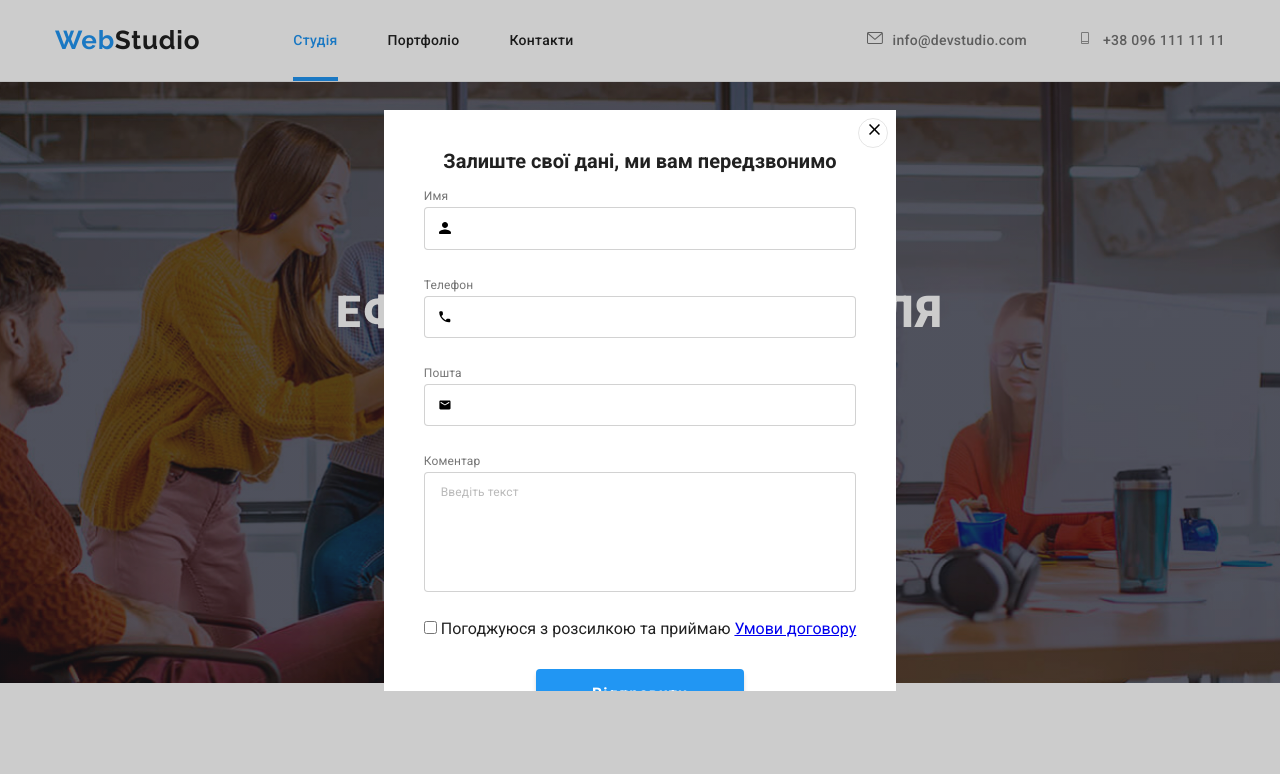
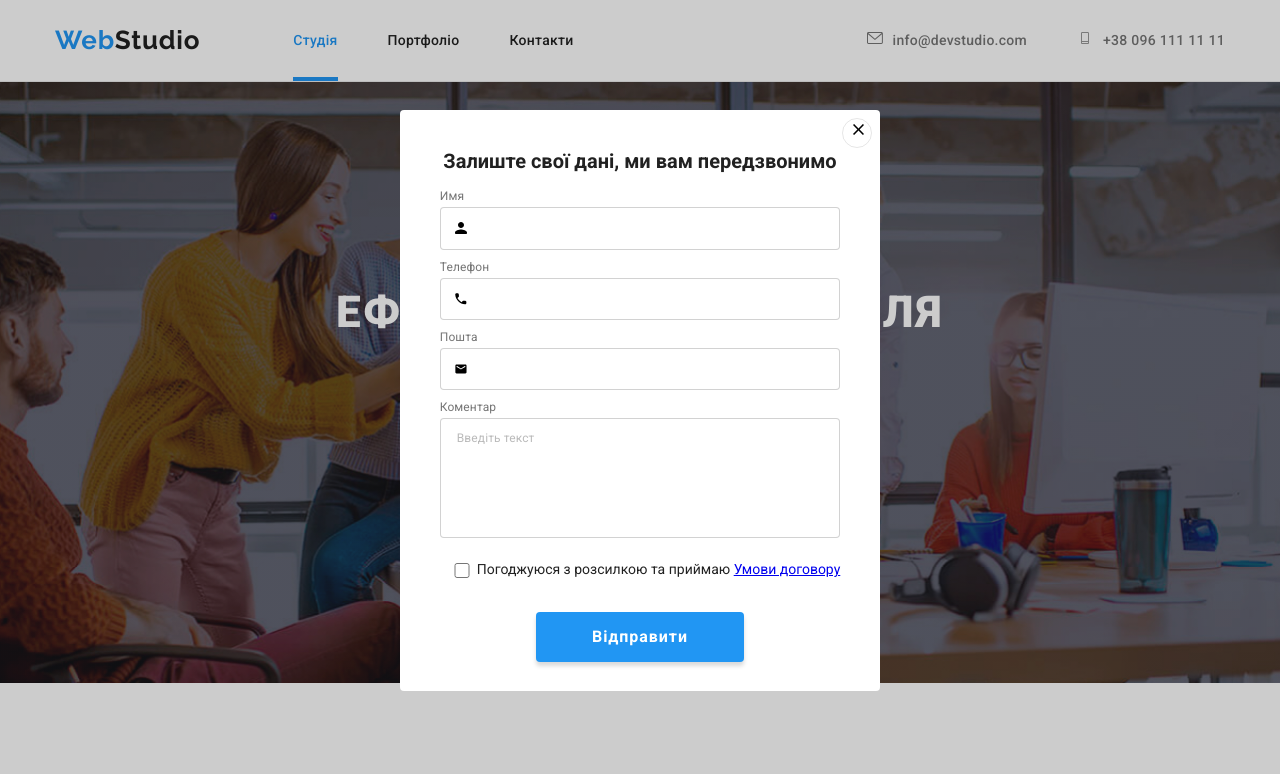
Before and after one commit to AnnaHizyak/goit-markup-hw-06, a plain HTML site: page index.html in a window 1280 px wide. Both pictures are taken after a click on the button "Замовити послугу". Shown: the top 774 px of the page. Drawn offline with nearby package versions, Linux system fonts and the light colour scheme.

Commit message:
hw 6 (change checkbox)

```diff
--- a/css/styles.css
+++ b/css/styles.css
@@ -426,11 +426,12 @@ margin-left:  30px;
 }
 
 .work-box-text {
+    font-style: var(--main-font);
     color: var(--secondary-text-color);
     text-transform: uppercase;
     font-weight: 700;
     line-height: 1.14;
-    font-size: 16px;
+    font-size: 14px;
 }
 
 
@@ -679,13 +680,17 @@ margin-left: 30px;
 }
 
 .footer-submit-form {
-    /* margin-left: 93px;
-    ; */
-    flex-wrap: wrap;
+    margin-left: 93px;
+    ;
+    /* flex-wrap: wrap; */
+    display: inline-flex;
+
 }
 
 .footer-submit-text {
-    padding: 20px 0px 10px 0px;
+    /* padding: 20px 0px 10px 0px; */
+    margin-left: 93px;
+
     margin-bottom: 20px;
     font-weight: 700;
     font-size: 14px;
@@ -926,6 +931,7 @@ margin-left: 30px;
     align-items: center;
     justify-content: center;
     height: 100%;
+    /* border-radius: 4px; */
     /* width: 528px;
         min-height: 581px;
         background-color: var(--secondary-text-color);
@@ -946,7 +952,7 @@ margin-left: 30px;
     box-shadow: 0px 2px 1px 0px rgba(0, 0, 0, 0.2);
     box-shadow: 0px 1px 1px 0px rgba(0, 0, 0, 0.14);
     box-shadow: 0px 1px 3px 0px rgba(0, 0, 0, 0.12);
-    border-radius: 4px;
+
     transform: translate(-50%, -50%); scale: (1); */
     /* transition: transform 250ms cubic-bezier(0.4, 0, 0.2, 1);
     opacity: 1; */
@@ -962,6 +968,7 @@ max-height: 581px;
 padding: 40px;
 background-color: var(--secondary-text-color);
 overflow-y: auto;
+border-radius: 4px;
 }
 .backdrop.is-hidden {
      opacity: 0;
@@ -1012,15 +1019,16 @@ overflow-y: auto;
     /* margin-top: 40px; */
 }
 
-.top-title {
-    margin-top: 12px;
+.form-label .form-field {
+    /* margin-bottom: 12px; */
+    /* margin-top: 10px; */
 }
 
 .form-field {
     position: relative;
     display: flex;
     flex-direction: column;
-    margin-bottom: 28px;
+    margin-bottom: 10px;
 }
 
 .form-label,
@@ -1093,21 +1101,39 @@ textarea:focus {
     color: rgba(117, 117, 117, 0.5);
 }
 
-.form-field-check {
+.form-field-checkbox {
     padding-left: 14px;
     margin-top: 20px;
     margin-bottom: 30px;
+    display: flex;
+    align-items: center;
 }
 
-.icon-check {
+/* .icon-check {
     display: inline-block;
+    position: absolute;
+    align-items: center;
     width: 16px;
     height: 15px;
     border: 2px solid var(--tittle-text-color);
     border-radius: 2px;
     margin-right: 7px;
+} */
+
+.checkbox-input {
+    display: inline-block;
+    align-items: center;
+    width: 16px;
+    height: 15px;
+    border: 2px solid var(--tittle-text-color);
+    border-radius: 2px;
+    margin-right: 7px;}
+.checkbox-label {
+    font-style: var(--main-font);
+    font-weight: 400;
+    font-size: 14px;
+    line-height: 1.7;
 }
-
 .terms-checkbox {
     position: absolute;
 
@@ -1122,7 +1148,8 @@ textarea:focus {
 
 .terms-checkbox +.icon-check {
     background-image: url(../images/icon-check.svg);
-
+    width: 16px;
+    height: 15px;
     background-position: center;
     background-repeat: no-repeat;
     background-color: var(--accent-color);
```
Also changed, not shown: index.html (+1 -1 lines).
